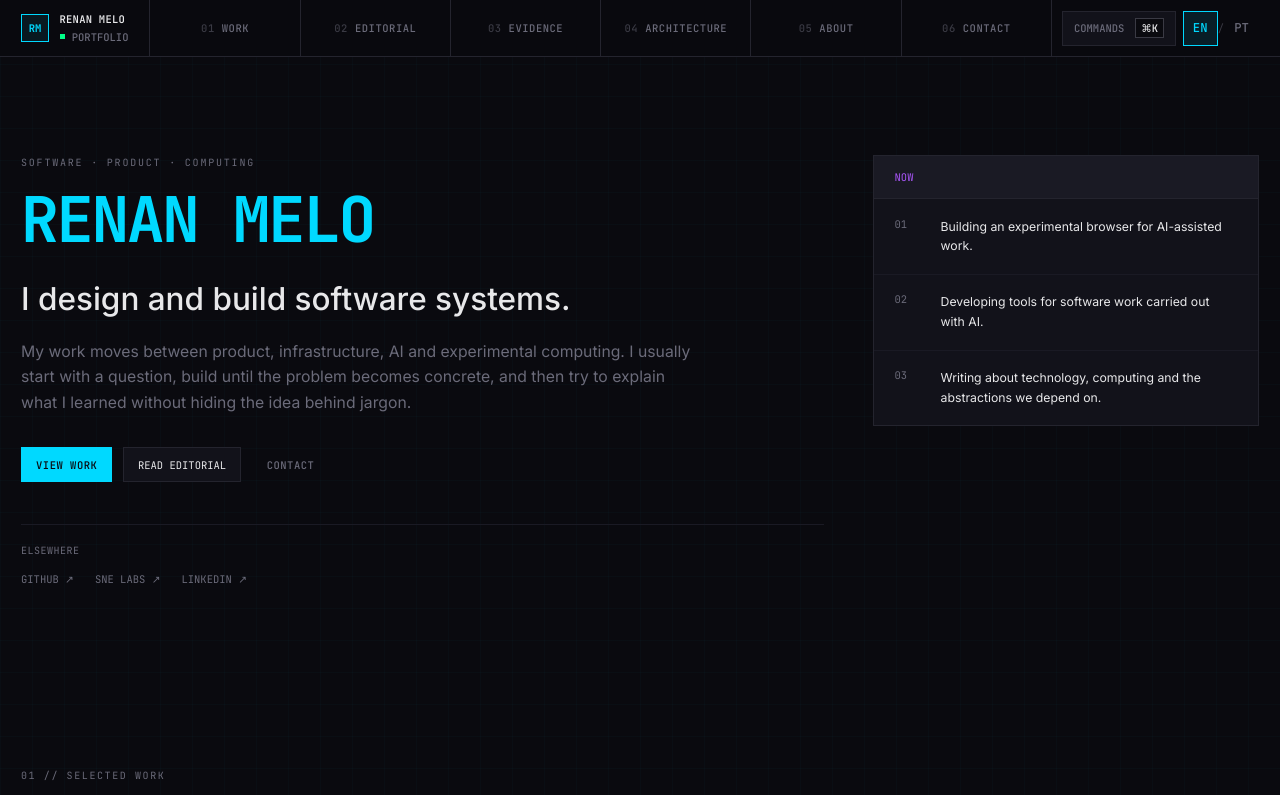
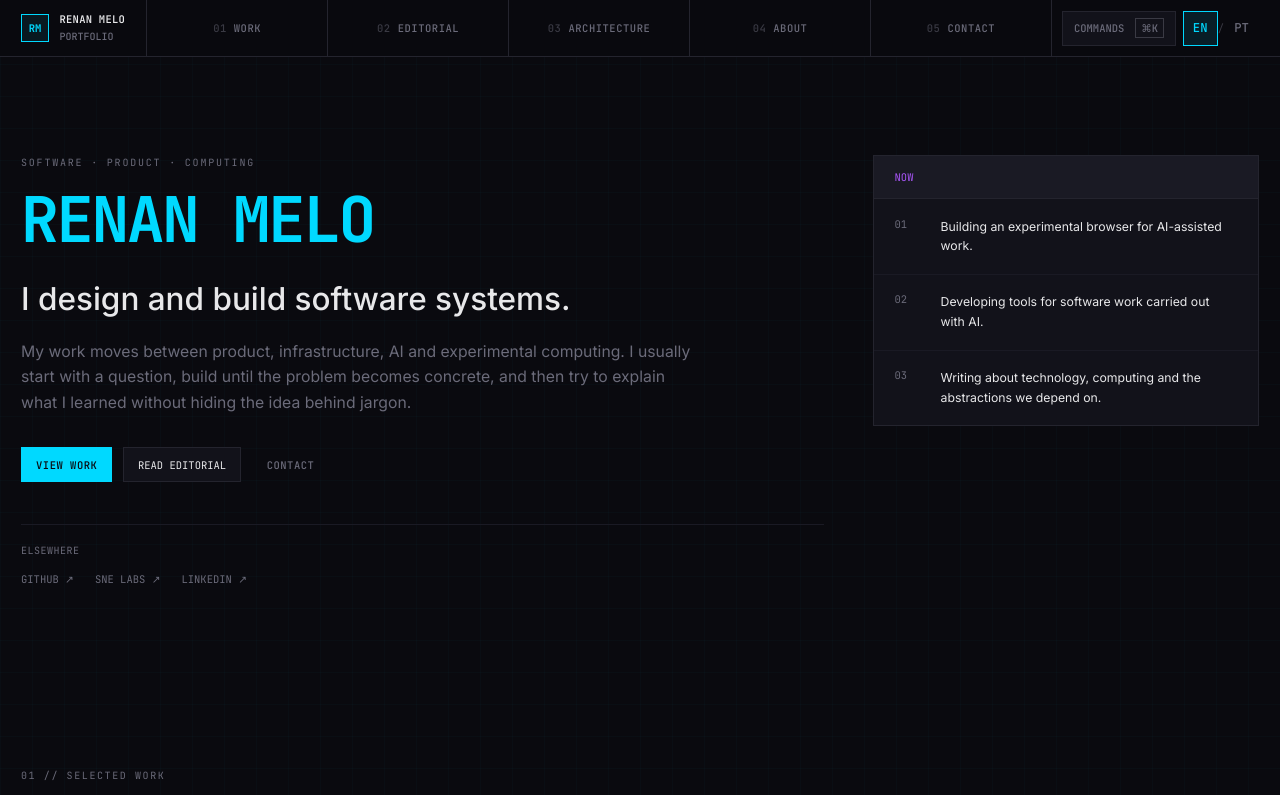
Before and after one commit to 4LFR3Dv1/Portfolio, a React (Vite) app: page / in a window 1280 px wide. Shown: the top 795 px of the page. Built offline with nearby package versions, Linux system fonts and the light colour scheme.

Commit message:
Navigation: focus primary portfolio sections

```diff
--- a/src/app/components/terminal-topbar.tsx
+++ b/src/app/components/terminal-topbar.tsx
@@ -1,9 +1,9 @@
-import { useEffect, useRef, useState } from 'react';
+import { useEffect, useState } from 'react';
 import type { PortfolioRoute } from '../routing';
 import { useLanguage } from '../context/language-context';
 import { LanguageToggle } from './language-toggle';
 
-type NavigationId = 'home' | 'work' | 'editorial' | 'evidence' | 'architecture' | 'about' | 'contact';
+type NavigationId = 'home' | 'work' | 'editorial' | 'architecture' | 'about' | 'contact';
 
 interface TerminalTopBarProps {
   route: PortfolioRoute;
@@ -22,7 +22,6 @@ interface NavigationItem {
 const observedSections: Array<{ elementId: string; navigationId: NavigationId }> = [
   { elementId: 'selected-work', navigationId: 'work' },
   { elementId: 'editorial', navigationId: 'editorial' },
-  { elementId: 'evidence', navigationId: 'evidence' },
   { elementId: 'architecture', navigationId: 'architecture' },
   { elementId: 'about', navigationId: 'about' },
   { elementId: 'contact', navigationId: 'contact' },
@@ -39,137 +38,79 @@ export function TerminalTopBar({ route, onNavigate, onArchitecture, onEditorial,
   const [isMenuOpen, setIsMenuOpen] = useState(false);
   const [visibleSection, setVisibleSection] = useState<NavigationId>('home');
   const [scrollProgress, setScrollProgress] = useState(0);
-  const headerRef = useRef<HTMLElement>(null);
 
   const copy = language === 'en'
     ? {
-        portfolio: 'PORTFOLIO',
-        status: 'AVAILABLE // REMOTE',
-        navigation: 'Primary navigation',
-        menu: 'MENU',
-        close: 'CLOSE',
-        commands: 'COMMANDS',
-        shortcut: 'Shortcut',
+        portfolio: 'PORTFOLIO', navigation: 'Primary navigation', menu: 'MENU', close: 'CLOSE', commands: 'COMMANDS',
         items: [
           { id: 'work', index: '01', label: 'WORK' },
           { id: 'editorial', index: '02', label: 'EDITORIAL' },
-          { id: 'evidence', index: '03', label: 'EVIDENCE' },
-          { id: 'architecture', index: '04', label: 'ARCHITECTURE' },
-          { id: 'about', index: '05', label: 'ABOUT' },
-          { id: 'contact', index: '06', label: 'CONTACT' },
+          { id: 'architecture', index: '03', label: 'ARCHITECTURE' },
+          { id: 'about', index: '04', label: 'ABOUT' },
+          { id: 'contact', index: '05', label: 'CONTACT' },
         ] satisfies NavigationItem[],
       }
     : {
-        portfolio: 'PORTFÓLIO',
-        status: 'DISPONÍVEL // REMOTO',
-        navigation: 'Navegação principal',
-        menu: 'MENU',
-        close: 'FECHAR',
-        commands: 'COMANDOS',
-        shortcut: 'Atalho',
+        portfolio: 'PORTFÓLIO', navigation: 'Navegação principal', menu: 'MENU', close: 'FECHAR', commands: 'COMANDOS',
         items: [
           { id: 'work', index: '01', label: 'TRABALHOS' },
           { id: 'editorial', index: '02', label: 'EDITORIAL' },
-          { id: 'evidence', index: '03', label: 'EVIDÊNCIAS' },
-          { id: 'architecture', index: '04', label: 'ARQUITETURA' },
-          { id: 'about', index: '05', label: 'SOBRE' },
-          { id: 'contact', index: '06', label: 'CONTATO' },
+          { id: 'architecture', index: '03', label: 'ARQUITETURA' },
+          { id: 'about', index: '04', label: 'SOBRE' },
+          { id: 'contact', index: '05', label: 'CONTATO' },
         ] satisfies NavigationItem[],
       };
 
   const activeNavigation = resolveActiveNavigation(route, visibleSection);
 
   useEffect(() => {
-    const handleEscape = (event: KeyboardEvent) => {
-      if (event.key === 'Escape') setIsMenuOpen(false);
-    };
-    window.addEventListener('keydown', handleEscape);
-    return () => window.removeEventListener('keydown', handleEscape);
-  }, []);
-
-  useEffect(() => {
-    let animationFrame = 0;
     const updateProgress = () => {
       const scrollable = document.documentElement.scrollHeight - window.innerHeight;
       setScrollProgress(scrollable > 0 ? Math.min(window.scrollY / scrollable, 1) : 0);
-      animationFrame = 0;
     };
-    const handleScroll = () => {
-      if (!animationFrame) animationFrame = window.requestAnimationFrame(updateProgress);
-    };
-
     updateProgress();
-    window.addEventListener('scroll', handleScroll, { passive: true });
-    window.addEventListener('resize', handleScroll);
+    window.addEventListener('scroll', updateProgress, { passive: true });
+    window.addEventListener('resize', updateProgress);
     return () => {
-      window.removeEventListener('scroll', handleScroll);
-      window.removeEventListener('resize', handleScroll);
-      if (animationFrame) window.cancelAnimationFrame(animationFrame);
+      window.removeEventListener('scroll', updateProgress);
+      window.removeEventListener('resize', updateProgress);
     };
   }, [route]);
 
   useEffect(() => {
     if (route.view !== 'landing') return;
-
-    const observer = new IntersectionObserver(
-      (entries) => {
-        const visible = entries
-          .filter((entry) => entry.isIntersecting)
-          .sort((a, b) => b.intersectionRatio - a.intersectionRatio)[0];
-
+    const observer = new IntersectionObserver((entries) => {
+      const visible = entries.filter((entry) => entry.isIntersecting).sort((a, b) => b.intersectionRatio - a.intersectionRatio)[0];
       if (!visible) {
         if (window.scrollY < window.innerHeight * 0.45) setVisibleSection('home');
         return;
       }
-
       const match = observedSections.find((section) => section.elementId === visible.target.id);
       if (match) setVisibleSection(match.navigationId);
-      },
-      { rootMargin: '-20% 0px -55% 0px', threshold: [0, 0.1, 0.35] },
-    );
+    }, { rootMargin: '-20% 0px -55% 0px', threshold: [0, 0.1, 0.35] });
 
     observedSections.forEach(({ elementId }) => {
       const element = document.getElementById(elementId);
       if (element) observer.observe(element);
     });
-
     return () => observer.disconnect();
   }, [route]);
 
   const activateItem = (id: NavigationItem['id']) => {
     setIsMenuOpen(false);
-    if (id === 'editorial') {
-      onEditorial();
-      return;
-    }
-    if (id === 'architecture') {
-      onArchitecture();
-      return;
-    }
+    if (id === 'editorial') return onEditorial();
+    if (id === 'architecture') return onArchitecture();
     onNavigate(id);
   };
 
   return (
-    <header
-      ref={headerRef}
-      className="sticky top-0 z-40 w-full border-b border-[var(--border-default)] bg-[color:var(--terminal-bg)]/95 backdrop-blur-md"
-    >
+    <header className="sticky top-0 z-40 w-full border-b border-[var(--border-default)] bg-[color:var(--terminal-bg)]/95 backdrop-blur-md">
       <div className="mx-auto flex min-h-16 max-w-[1600px] items-stretch px-4 sm:px-6">
-        <button
-          type="button"
-          onClick={() => onNavigate('home')}
-          className="group flex min-h-11 shrink-0 items-center gap-3 pr-4 text-left focus-visible:ring-2 focus-visible:ring-inset focus-visible:ring-[var(--electric-blue)] sm:pr-6"
-          aria-label={language === 'en' ? 'Go to portfolio home' : 'Ir para o início do portfólio'}
-        >
-          <span className="grid h-8 w-8 place-items-center border border-[var(--electric-blue)] bg-[rgba(0,217,255,0.08)] font-mono text-xs font-bold text-[var(--electric-blue)] motion-safe:transition-colors motion-safe:duration-100 group-hover:bg-[var(--electric-blue)] group-hover:text-[var(--terminal-bg)]">
-            RM
-          </span>
-          <span className="hidden min-w-0 xl:block">
+        <button type="button" onClick={() => onNavigate('home')} className="group flex min-h-11 shrink-0 items-center gap-3 pr-4 text-left focus-visible:ring-2 focus-visible:ring-inset focus-visible:ring-[var(--electric-blue)] sm:pr-6">
+          <span className="grid h-8 w-8 place-items-center border border-[var(--electric-blue)] bg-[rgba(0,217,255,0.08)] font-mono text-xs font-bold text-[var(--electric-blue)] group-hover:bg-[var(--electric-blue)] group-hover:text-[var(--terminal-bg)]">RM</span>
+          <span className="hidden xl:block">
             <span className="block font-mono text-xs font-semibold tracking-wide text-[var(--terminal-text)]">RENAN MELO</span>
-            <span className="mt-1 flex items-center gap-2 font-mono text-xs text-[var(--terminal-muted)]">
-              <span className="h-1.5 w-1.5 bg-[var(--status-online)]" aria-hidden="true" />
-              {copy.portfolio}
-            </span>
+            <span className="mt-1 block font-mono text-[10px] text-[var(--terminal-muted)]">{copy.portfolio}</span>
           </span>
         </button>
 
@@ -177,55 +118,32 @@ export function TerminalTopBar({ route, onNavigate, onArchitecture, onEditorial,
           {copy.items.map((item) => {
             const isActive = activeNavigation === item.id;
             return (
-              <button
-                key={item.id}
-                type="button"
-                onClick={() => activateItem(item.id)}
-                aria-current={isActive ? 'page' : undefined}
-                className={`group relative flex min-h-16 min-w-0 flex-1 items-center justify-center gap-2 border-r border-[var(--border-default)] px-3 font-mono text-xs tracking-wider motion-safe:transition-colors motion-safe:duration-100 focus-visible:z-10 focus-visible:ring-2 focus-visible:ring-inset focus-visible:ring-[var(--electric-blue)] ${isActive ? 'bg-[var(--surface-2)] text-[var(--electric-blue)]' : 'text-[var(--terminal-muted)] hover:bg-[var(--surface-1)] hover:text-[var(--terminal-text)]'}`}
-              >
-                <span className={isActive ? 'text-[var(--electric-blue)]' : 'text-[var(--border-strong)]'}>{item.index}</span>
-                <span className="truncate">{item.label}</span>
-                <span className={`absolute inset-x-0 bottom-0 h-px origin-left bg-[var(--electric-blue)] motion-safe:transition-transform motion-safe:duration-150 ${isActive ? 'scale-x-100' : 'scale-x-0 group-hover:scale-x-100'}`} aria-hidden="true" />
+              <button key={item.id} type="button" onClick={() => activateItem(item.id)} aria-current={isActive ? 'page' : undefined} className={`group relative flex min-h-16 min-w-0 flex-1 items-center justify-center gap-2 border-r border-[var(--border-default)] px-3 font-mono text-xs tracking-wider focus-visible:ring-2 focus-visible:ring-inset focus-visible:ring-[var(--electric-blue)] ${isActive ? 'bg-[var(--surface-2)] text-[var(--electric-blue)]' : 'text-[var(--terminal-muted)] hover:bg-[var(--surface-1)] hover:text-[var(--terminal-text)]'}`}>
+                <span className="text-[var(--border-strong)]">{item.index}</span><span className="truncate">{item.label}</span>
               </button>
             );
           })}
         </nav>
 
         <div className="ml-auto flex shrink-0 items-center gap-2 pl-3">
-          <div className="hidden items-center gap-2 2xl:flex">
-            <span className="h-1.5 w-1.5 bg-[var(--status-online)]" aria-hidden="true" />
-            <span className="font-mono text-xs text-[var(--terminal-muted)]">{copy.status}</span>
-          </div>
-          <button type="button" onClick={onOpenPalette} className="hidden min-h-10 items-center gap-3 border border-[var(--border-default)] bg-[var(--surface-1)] px-3 font-mono text-xs text-[var(--terminal-muted)] motion-safe:transition-colors motion-safe:duration-100 hover:border-[var(--electric-blue)] hover:text-[var(--electric-blue)] focus-visible:ring-2 focus-visible:ring-[var(--electric-blue)] sm:flex" aria-label={language === 'en' ? 'Open command palette' : 'Abrir paleta de comandos'}>
-            <span>{copy.commands}</span>
-            <kbd className="border border-[var(--border-strong)] bg-[var(--terminal-bg)] px-1.5 py-0.5 text-[var(--terminal-text)]">⌘K</kbd>
+          <button type="button" onClick={onOpenPalette} className="hidden min-h-10 items-center gap-3 border border-[var(--border-default)] bg-[var(--surface-1)] px-3 font-mono text-xs text-[var(--terminal-muted)] hover:border-[var(--electric-blue)] hover:text-[var(--electric-blue)] sm:flex">
+            <span>{copy.commands}</span><kbd className="border border-[var(--border-strong)] px-1.5 py-0.5">⌘K</kbd>
           </button>
           <LanguageToggle />
-          <button type="button" aria-expanded={isMenuOpen} aria-controls="portfolio-mobile-navigation" onClick={() => setIsMenuOpen((open) => !open)} className="flex min-h-11 min-w-11 items-center justify-center border border-[var(--border-default)] bg-[var(--surface-1)] px-3 font-mono text-xs text-[var(--terminal-text)] motion-safe:transition-colors motion-safe:duration-100 hover:border-[var(--electric-blue)] hover:text-[var(--electric-blue)] focus-visible:ring-2 focus-visible:ring-[var(--electric-blue)] lg:hidden">
+          <button type="button" aria-expanded={isMenuOpen} onClick={() => setIsMenuOpen((open) => !open)} className="flex min-h-11 min-w-11 items-center justify-center border border-[var(--border-default)] bg-[var(--surface-1)] px-3 font-mono text-xs text-[var(--terminal-text)] lg:hidden">
             {isMenuOpen ? copy.close : copy.menu}
           </button>
         </div>
       </div>
 
       {isMenuOpen && (
-        <div id="portfolio-mobile-navigation" className="border-t border-[var(--border-default)] bg-[var(--terminal-bg)] lg:hidden">
-          <nav className="mx-auto grid max-w-[1600px] grid-cols-1 px-4 py-3 sm:grid-cols-2 sm:px-6" aria-label={copy.navigation}>
-            {copy.items.map((item) => {
-              const isActive = activeNavigation === item.id;
-              return (
-                <button key={item.id} type="button" onClick={() => activateItem(item.id)} aria-current={isActive ? 'page' : undefined} className={`flex min-h-12 items-center justify-between border-b border-[var(--border-default)] px-3 text-left font-mono text-xs tracking-wider motion-safe:transition-colors motion-safe:duration-100 focus-visible:ring-2 focus-visible:ring-inset focus-visible:ring-[var(--electric-blue)] sm:odd:border-r ${isActive ? 'bg-[var(--surface-2)] text-[var(--electric-blue)]' : 'text-[var(--terminal-text)] hover:bg-[var(--surface-1)]'}`}>
-                  <span><span className="mr-3 text-[var(--terminal-muted)]">{item.index}</span>{item.label}</span>
-                  <span aria-hidden="true">→</span>
+        <nav className="mx-auto grid max-w-[1600px] border-t border-[var(--border-default)] bg-[var(--terminal-bg)] px-4 py-3 sm:grid-cols-2 sm:px-6 lg:hidden" aria-label={copy.navigation}>
+          {copy.items.map((item) => (
+            <button key={item.id} type="button" onClick={() => activateItem(item.id)} className="flex min-h-12 items-center justify-between border-b border-[var(--border-default)] px-3 text-left font-mono text-xs tracking-wider text-[var(--terminal-text)] hover:bg-[var(--surface-1)]">
+              <span><span className="mr-3 text-[var(--terminal-muted)]">{item.index}</span>{item.label}</span><span>→</span>
             </button>
-              );
-            })}
-            <button type="button" onClick={() => { setIsMenuOpen(false); onOpenPalette(); }} className="flex min-h-12 items-center justify-between border-b border-[var(--electric-blue)] px-3 text-left font-mono text-xs tracking-wider text-[var(--electric-blue)] focus-visible:ring-2 focus-visible:ring-inset focus-visible:ring-[var(--electric-blue)] sm:col-span-2">
-              <span>{copy.shortcut} // {copy.commands}</span>
-              <kbd className="border border-[var(--electric-blue)] px-2 py-1">⌘K</kbd>
-            </button>
+          ))}
         </nav>
-        </div>
       )}
 
       <div className="absolute inset-x-0 bottom-0 h-px overflow-hidden" aria-hidden="true">
```
Lines whose indentation alone changed are shown as unchanged.
